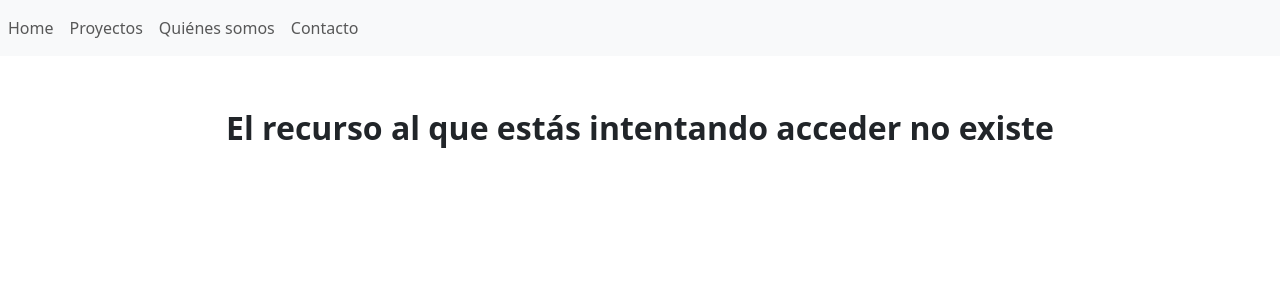
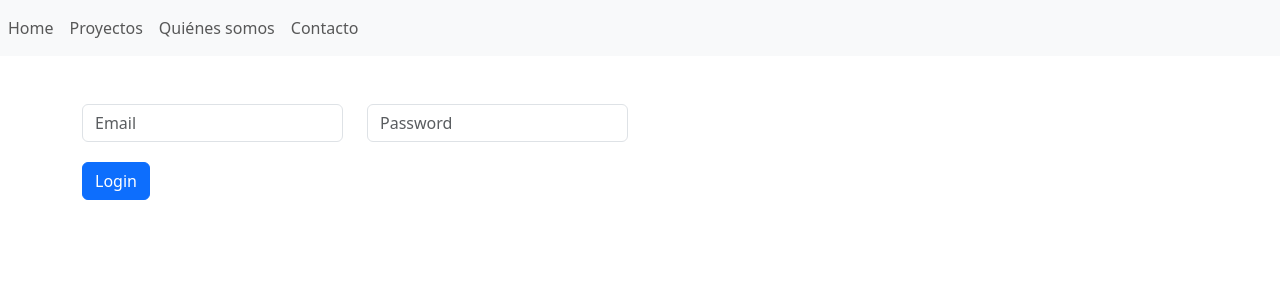
Before and after one commit to dalonsogz/angular-course, an Angular app in the folder app-empleados-routing/: page /login in a window 1280 px wide. Shown: the top 300 px of the page. Built offline with nearby package versions, Linux system fonts and the light colour scheme.

Commit message:
CURSO ANGULAR. LOGIN I. VÍDEO 38

```diff
--- a/app-empleados-routing/src/app/app.module.ts
+++ b/app-empleados-routing/src/app/app.module.ts
@@ -16,6 +16,7 @@
 import { ErrorPersonalizadoComponent } from './error-personalizado/error-personalizado.component';
 import { DataServices } from './data.services';
 import { HttpClientModule} from '@angular/common/http';
+import { LoginComponent } from './login/login.component';
 
 const appRoutes:Routes=[
   {path:'', component: HomeComponentComponent},
@@ -23,6 +24,7 @@
   {path:'quienes', component: QuienesComponentComponent},
   {path:'contacto', component: ContactoComponentComponent},
   {path:'actualiza/:id', component: ActualizaComponentComponent},
+  {path:'login', component: LoginComponent},
   {path:'**', component: ErrorPersonalizadoComponent}
 ];
 
@@ -36,7 +38,8 @@
     QuienesComponentComponent,
     ContactoComponentComponent,
     ActualizaComponentComponent,
-    ErrorPersonalizadoComponent
+    ErrorPersonalizadoComponent,
+    LoginComponent
   ],
   imports: [
     BrowserModule,
--- /dev/null
+++ b/app-empleados-routing/src/app/login/login.component.html
@@ -0,0 +1,17 @@
+<div class="container">
+    <div>
+        <br/><br/>
+        <form class="form-group row">
+            <div class="form-group col-md-3">
+                <input type="email" name="email" placeholder="Email" class="form-control">
+            </div>
+            <div class="form-group col-md-3">
+                <input type="password" name="password" placeholder="Password" class="form-control">
+            </div>
+            <br/><br/>
+            <div>
+                <button type="submit" class="btn btn-primary" style="margin-top: 10px">Login</button>
+            </div>
+        </form>
+    </div>
+</div>
```
Also changed, not shown: app-empleados-routing/src/app/login/login.component.ts (added, +10 -0 lines), app-empleados-routing/src/app/login/login.component.css (added), 1 other file (tests, documents, lock files or other folders).
